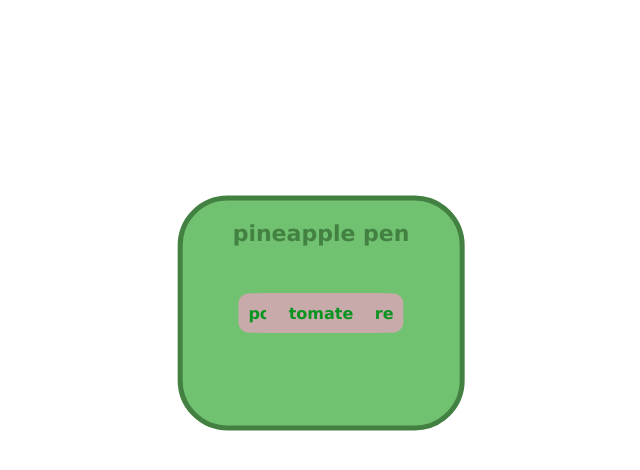
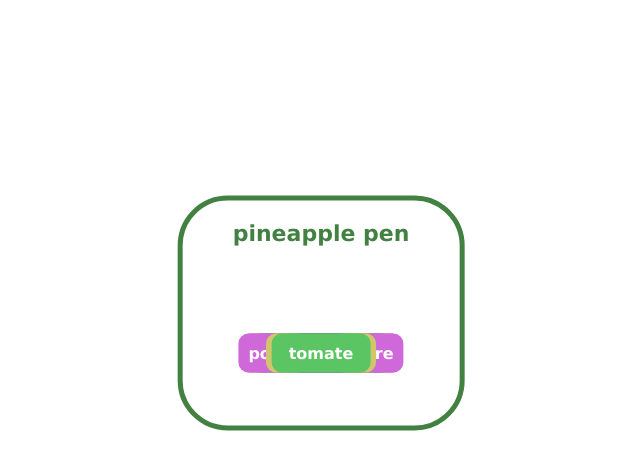
Before and after one commit to inesvar/Ranking-pizzas, a Flask app: page / in a window 1280 px wide. Shown: the part 207-677 px from the top of the page, without its empty margins (319-959 px from the left). Run offline with Flask 3, Linux system fonts and the light colour scheme.

Commit message:
coloring tags in function of ingredient category

```diff
--- a/app.py
+++ b/app.py
@@ -25,7 +25,7 @@ app = Flask(__name__, static_url_path='/static')
 
 @app.route('/')
 def index():
-    return render_template('index.html', ingredients=known_ingredients)
+    return render_template('index.html', ingredients=tag_of_ingredient)
 
 
 if __name__ == '__main__':
--- a/static/style.css
+++ b/static/style.css
@@ -20,18 +20,19 @@ p {
     padding-left: 50px;
     padding-right: 50px;
     border-radius: 50px;
-    background-color: rgb(112, 193, 112);
     border: 5px solid #438143;
     /* TODO: uncomment this in the v2 */
     /* cursor: move; */
     /* Set initial left position to center */
     left: 50%;
     /* Set initial top position to center */
-    transform: translate(-50%, -50%);
     top: 65%;
     /* Center the box using translate */
+    transform: translate(-50%, -50%);
     user-select: none;
     white-space: nowrap;
+    /* Text color */
+    color: #438143;
 }
 
 .tag {
@@ -39,37 +40,65 @@ p {
     display: inline-block;
     padding: 10px;
     border-radius: 10px;
-    background-color: #c8aaaa;
-    /* Background color of the box */
     cursor: move;
-    left: 50%;
     /* Set initial left position to center */
     top: 65%;
     /* Set initial top position to center */
+    top: 70%;
+    /* Center the box using translate */
     transform: translate(-50%, -50%);
-    /* Center the box using translate */
     user-select: none;
     white-space: nowrap;
 }
 
 .tag-text {
+    /* Remove default margin from the paragraph */
     margin: 0;
-    /* Remove default margin from the paragraph */
-    color: #089421;
+    /* Font size */
+    font-size: 16px;
+    /* Font weight */
+    font-weight: bold;
     /* Text color */
-    font-size: 16px;
-    /* Font size */
-    font-weight: bold;
-    /* Font weight */
+    color: inherit;
 }
 
 .box-title {
+    /* Remove default margin from the paragraph */
     margin: 0;
-    /* Remove default margin from the paragraph */
-    color: #438143;
     /* Text color */
+    color: inherit;
+    /* Font size */
     font-size: 22px;
-    /* Font size */
+    /* Font weight */
     font-weight: bold;
-    /* Font weight */
 }
+
+.viande {
+    background-color:#cc5d75;
+    color: #ffffff;
+}
+
+.légume {
+    background-color: #5cc563;
+    color: #ffffff;
+}
+
+.poisson {
+    background-color: #755dd2;
+    color: #ffffff;
+}
+
+.fromage {
+    background-color: #d2c66d;
+    color: #ffffff;
+}
+
+.calorie {
+    background-color: #cf69d9;
+    color: #ffffff;
+}
+
+.pizza {
+    background-color: #a19f96;
+    color: #ffffff;
+}
--- a/templates/index.html
+++ b/templates/index.html
@@ -13,8 +13,8 @@
         <div class="box">
             <p class="box-title">pineapple pen</p>
         </div>
-        {% for ingredient in ingredients %}
-        <div class="draggable tag">
+        {% for ingredient, classe in ingredients.items() %}
+        <div class="draggable tag {{classe}}">
             <p class="tag-text">{{ingredient}}</p>
         </div>
         {% endfor %}
```
